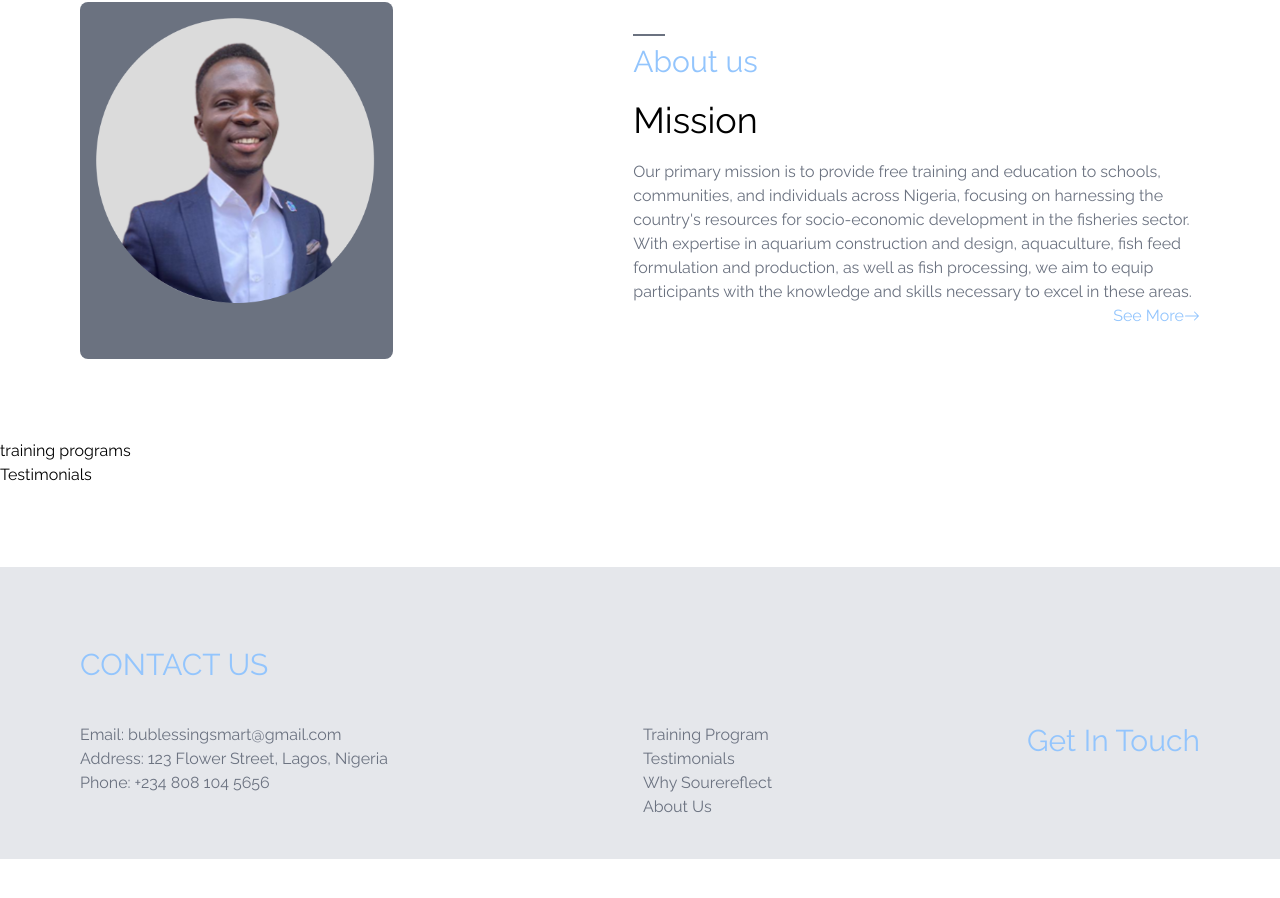
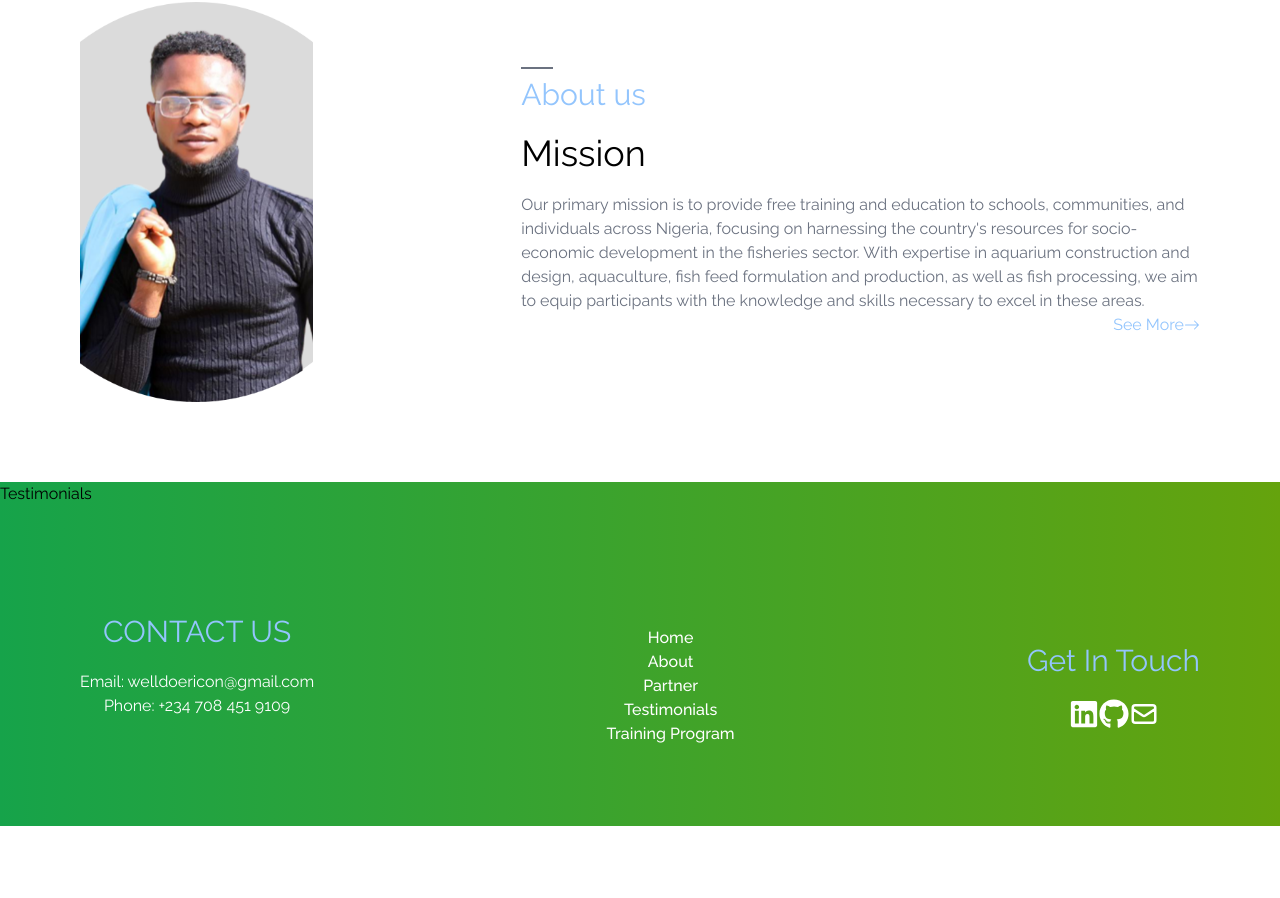
Before and after one commit to blessingsmart/sourcereflect1, a React (Create React App) app: page / in a window 1280 px wide. Shown: the part 878-1776 px from the top of the page. After the commit the page ends 1704 px from the top, so only its background shows below. Built offline with nearby package versions, Linux system fonts and the light colour scheme.

Commit message:
modified:   public/index.html 	modified:   src/App.js 	modified:   src/components/About.jsx 	modified:   src/components/Contact.jsx 	new file:   src/components/Gallery.jsx 	modified:   src/components/Home.jsx 	modified:   src/components/NavBar.jsx 	modified:   src/components/Testimonials.jsx

```diff
--- a/src/App.js
+++ b/src/App.js
@@ -1,6 +1,5 @@
 import { NavBar } from "./components/NavBar";
-import Trainings from "./components/Trainings";
-import { About } from "./components/About";
+import {About} from "./components/About"
 import { Home } from "./components/Home";
 import { AboutMain } from "./Pages/AboutMain";
 import { Contact } from "./components/Contact";
@@ -17,7 +16,6 @@ function App() {
           <Route path="/AboutMain" element={<AboutMain />} />
         </Routes>
         <About />
-        <Trainings />
         <Testimonials />
         <Contact />
       </div>
--- a/src/components/About.jsx
+++ b/src/components/About.jsx
@@ -1,15 +1,52 @@
 import React from 'react'
-import {BsArrowRight} from 'react-icons/bs'
-import { Link } from 'react-router-dom'
+import { BsArrowRight } from 'react-icons/bs';
+import { Link } from 'react-router-dom';
+import Slider from './Gallery';
 import heroImage from "../assets/heroImage.png"
+import heroImage1 from "../assets/heroImage1.png"
 
 export const About = () => {
+  const sliderData = [
+    {
+      image: heroImage,
+      heading: "Slide One",
+      desc: "This is the description of slide one Lorem ipsum dolor, sit amet consectetur adipisicing elit. Modi quos quas, voluptatum nesciunt illum exercitationem.",
+    },
+    {
+      image: heroImage1,
+      heading: "Slide Two",
+      desc: "This is the description of slide two Lorem ipsum dolor, sit amet consectetur adipisicing elit. Modi quos quas, voluptatum nesciunt illum exercitationem.",
+    },
+    {
+      image: heroImage1,
+      heading: "Slide Three",
+      desc: "This is the description of slide three Lorem ipsum dolor, sit amet consectetur adipisicing elit. Modi quos quas, voluptatum nesciunt illum exercitationem.",
+    },
+    {
+      image: heroImage1,
+      heading: "Slide Three",
+      desc: "This is the description of slide three Lorem ipsum dolor, sit amet consectetur adipisicing elit. Modi quos quas, voluptatum nesciunt illum exercitationem.",
+    },
+    {
+      image: heroImage1,
+      heading: "Slide Three",
+      desc: "This is the description of slide three Lorem ipsum dolor, sit amet consectetur adipisicing elit. Modi quos quas, voluptatum nesciunt illum exercitationem.",
+    },
+    {
+      image: heroImage1,
+      heading: "Slide Three",
+      desc: "This is the description of slide three Lorem ipsum dolor, sit amet consectetur adipisicing elit. Modi quos quas, voluptatum nesciunt illum exercitationem.",
+    },
+    {
+      image: heroImage1,
+      heading: "Slide Three",
+      desc: "This is the description of slide three Lorem ipsum dolor, sit amet consectetur adipisicing elit. Modi quos quas, voluptatum nesciunt illum exercitationem.",
+    },
+  ];
   return (
     <div className='h-full bg-white '>
-      <div className='flex m-20 gap-60 items-center justify-center'>
-        <div className='bg-gray-500 p-4 rounded-lg'>
-          <img src={heroImage} alt='Slideshow' className='mx-auto mb-10' />
-        </div>
+      <div className='flex sm:flex-row flex-col m-10 sm:m-20 lg:gap-52 gap-10 items-center justify-center'>
+        <Slider sliderData={sliderData} />
         <div className='flex flex-col'>
           <div className='border-t-2 border-gray-500 w-8 p-1'></div>
           <div className='text-3xl text-blue-300 inline '>
@@ -25,5 +62,3 @@ export const About = () => {
     </div>
   )
 }
-
-export default About;
--- a/src/components/Contact.jsx
+++ b/src/components/Contact.jsx
@@ -1,27 +1,97 @@
 import React from 'react'
+import { FaGithub, FaLinkedin } from "react-icons/fa";
+import { HiOutlineMail } from "react-icons/hi";
+import { Link } from "react-router-dom";
 
 export const Contact = () => {
+  const social = [
+    {
+      id: 1,
+      child: (
+        <>
+           <FaLinkedin size={30}/>
+        </>
+      ),
+      href: 'https://www.linkedin.com/in/blessing.eno'
+    },
+    {
+      id: 2,
+      child: (
+        <>
+           <FaGithub size={30}/>
+        </>
+      ),
+      href: 'https://github.com/blessingsmart',
+    },
+    {
+      id: 3,
+      child: (
+        <>
+           <HiOutlineMail size={30}/>
+        </>
+      ),
+      href: 'mailto:bublessingsmart@gmail.com',
+    },
+  ];
+  const links = [
+    {
+        id: 1,
+        link: "Home",
+    },
+    {
+        id: 2,
+        link: "About",
+    },
+    {
+        id: 3,
+        link: "Partner",
+    },
+    {
+        id: 4,
+        link: "Testimonials",
+    },
+    {
+        id: 5,
+        link: "Training Program",
+    },
+];
+
   return (
-    <div className='bg-gray-200 w-full'>
-      <div className='m-20'>
-            <div className='text-3xl text-blue-300 pt-20'>
-              <h1>CONTACT US</h1>
-            </div>
-            <div  className=' flex justify-between text-gray-500 py-10'>
-                  <div>
-                    <p>Email: bublessingsmart@gmail.com</p>
-                    <p>Address: 123 Flower Street, Lagos, Nigeria</p>
-                    <p>Phone: +234 808 104 5656</p>
+    <div className='bg-gradient-to-r from-green-600 to-lime-600 w-full'>
+      <div className='flex flex-col items-center sm:flex-row p-20 text-white sm:justify-between'>
+                  <div className='flex flex-col items-center'>
+                    <h1 className='text-3xl text-blue-300 pb-5'>CONTACT US</h1>
+                    <p>Email: welldoericon@gmail.com</p>
+                    <p>Phone: +234 708 451 9109</p>
                   </div>
-                  <div>
-                    <p>Training Program</p>
-                    <p>Testimonials</p>
-                    <p>Why Sourereflect</p>
-                    <p>About Us</p>
-                  </div>
-                  <div className='text-3xl text-blue-300'>
-                    <p>Get In Touch</p>
-                  </div>
+                  <ul className="pt-10 flex flex-col items-center">
+                      {links.map(({id, link}) => (
+                          <li
+                              key={id} className='cursor-pointer capitalize font-medium hover:scale-105 duration-200'>
+                              <Link to={link} smooth duration={500}>{link}</Link>
+                          </li>
+                      ))}
+                  </ul>
+                  <div className='flex flex-col items-center mt-10'>
+                    <div className='text-3xl text-blue-300'>Get In Touch</div>
+                        <ul className='flex pt-5'>
+                          {social.map(({id, child, href}) => (
+                            <li
+                              key={id}
+                              className={
+                                `flex justify-between items-center hover:scale-105`
+                              }
+                            >
+                              <a
+                                href={href}
+                                target='_blank'
+                                rel='noopener noreferrer'
+                              >
+                                {child}
+                            </a>
+                            </li>
+                          ))}
+                        </ul>
             </div>
       </div>
     </div>
--- /dev/null
+++ b/src/components/Gallery.jsx
@@ -0,0 +1,70 @@
+import React, { useState, useEffect, useRef } from "react";
+import { AiOutlineArrowLeft, AiOutlineArrowRight } from "react-icons/ai";
+
+const Slider = ({ sliderData }) => {
+  const [currentSlide, setCurrentSlide] = useState(0);
+  const slideLength = sliderData.length;
+
+  const autoScroll = true;
+  const intervalTime = 5000;
+
+  const nextSlide = () => {
+    setCurrentSlide(currentSlide === slideLength - 1 ? 0 : currentSlide + 1);
+    console.log("next");
+  };
+
+  const prevSlide = () => {
+    setCurrentSlide(currentSlide === 0 ? slideLength - 1 : currentSlide - 1);
+    console.log("prev");
+  };
+
+  // Use useRef to store the interval reference
+  const slideInterval = useRef(null);
+
+  function auto() {
+    slideInterval.current = setInterval(nextSlide, intervalTime);
+  }
+
+  useEffect(() => {
+    if (autoScroll) {
+      auto();
+    }
+
+    return () => {
+      clearInterval(slideInterval.current);
+    };
+  }, [autoScroll, currentSlide]);
+
+  return (
+    <div className="w-full h-[50vh] relative overflow-hidden">
+      <AiOutlineArrowLeft
+        className="arrow prev absolute top-[35%] left-2 text-black border-2 border-black rounded-full cursor-pointer hover:bg-white hover:text-gray-700"
+        onClick={prevSlide}
+      />
+      <AiOutlineArrowRight
+        className="arrow next absolute top-[35%] right-2 text-black border-2 border-black rounded-full cursor-pointer hover:bg-white hover:text-gray-700"
+        onClick={nextSlide}
+      />
+      {sliderData.map((slide, index) => {
+        return (
+          <div
+            className={`absolute top-0 left-0 w-full h-full transition-all duration-500 ${
+              index === currentSlide ? "opacity-100" : "opacity-0"
+            }`}
+            key={index}
+          >
+            {index === currentSlide && (
+              <img
+                src={slide.image}
+                alt="slide"
+                className="object-cover w-full h-full"
+              />
+            )}
+          </div>
+        );
+      })}
+    </div>
+  );
+};
+
+export default Slider;
--- a/src/components/NavBar.jsx
+++ b/src/components/NavBar.jsx
@@ -6,7 +6,9 @@ import { Link } from "react-scroll";
 
 
 export const NavBar = () => {
+
   const [nav, setNav] = useState(false);
+
 const links = [
   {
       id: 1,
--- a/src/components/Testimonials.jsx
+++ b/src/components/Testimonials.jsx
@@ -2,7 +2,7 @@ import React from 'react'
 
 export const Testimonials = () => {
   return (
-    <div>Testimonials</div>
+    <div className='bg-gradient-to-r from-green-600 to-lime-600'>Testimonials</div>
   )
 }
 
```
Also changed, not shown: public/index.html (+0 -10 lines), src/components/Home.jsx (+15 -9 lines). Lines whose indentation alone changed are shown as unchanged.
